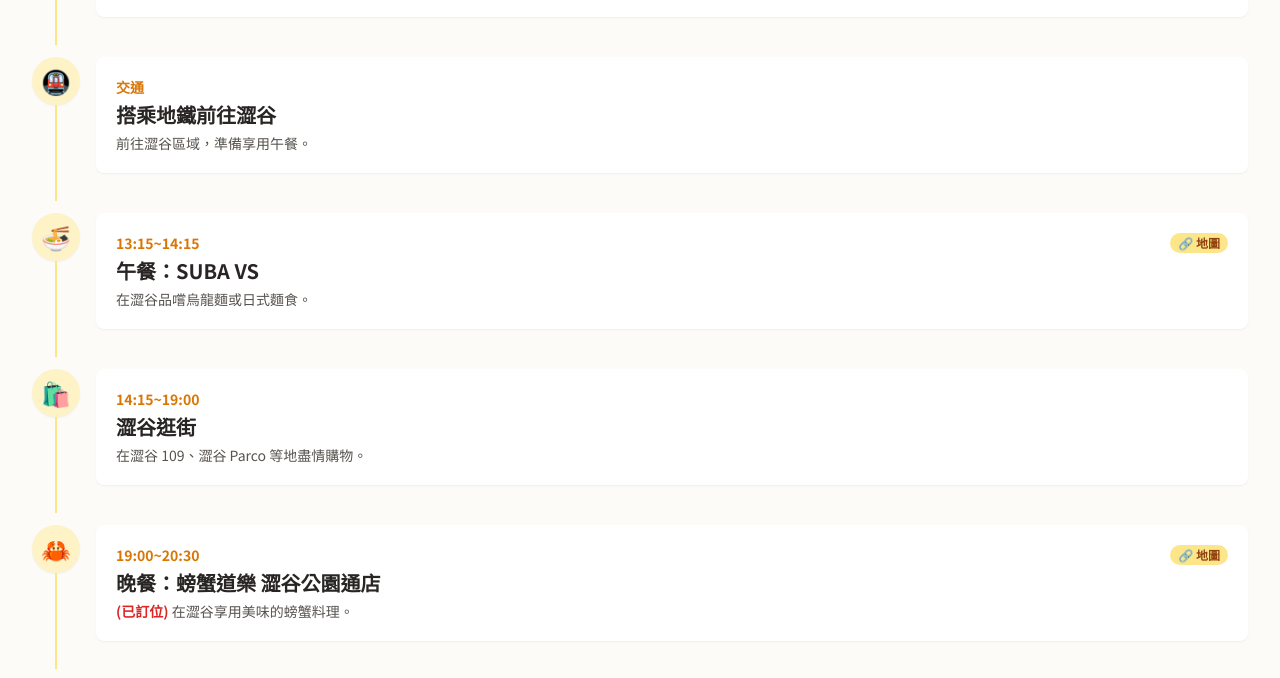
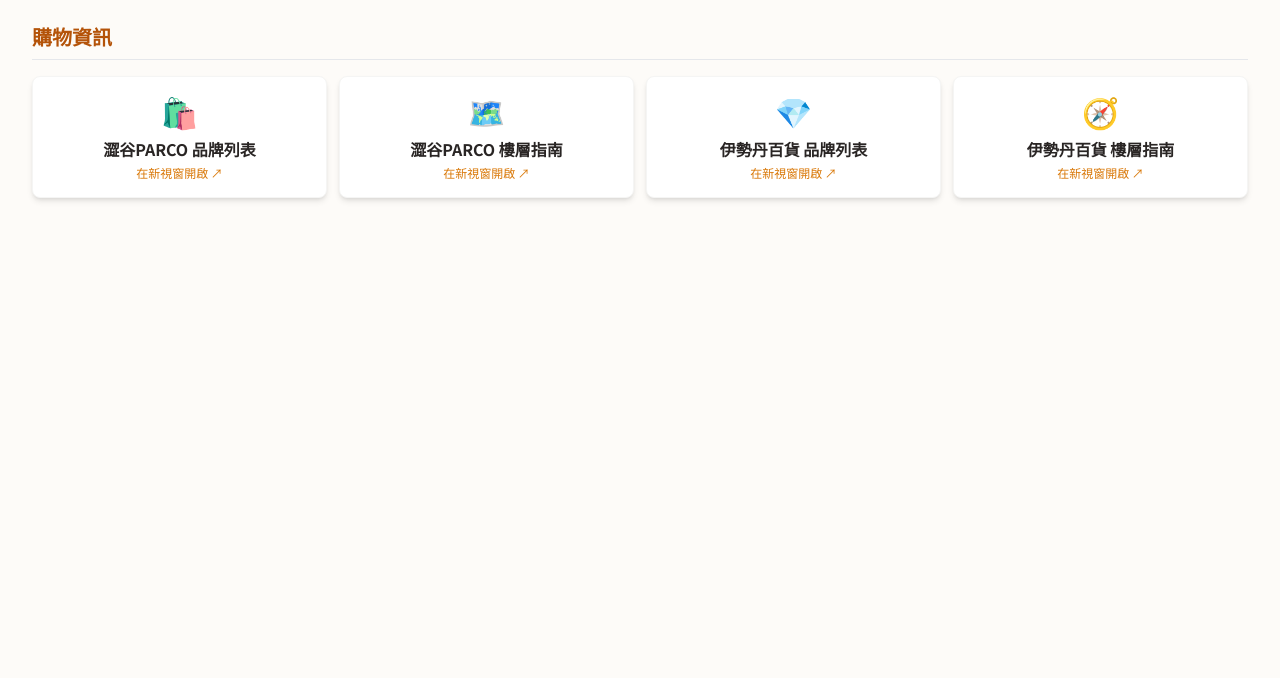
Before and after one commit to weichen1010/Tokyo, a plain HTML site: page index.html in a window 1280 px wide. Shown: the part 746-1424 px from the top of the page. After the commit the page ends 976 px from the top, so only its background shows below. Drawn offline with nearby package versions, Linux system fonts and the light colour scheme.

Commit message:
Change default tab from 'day8' to '實用連結'

```diff
--- a/index.html
+++ b/index.html
@@ -480,12 +480,12 @@
         });
 
         document.addEventListener('DOMContentLoaded', () => {
-            // 預設載入 Day 8
-            const defaultTab = document.querySelector('.nav-tab[data-tab="day8"]');
+            // 預設載入 實用連結
+            const defaultTab = document.querySelector('.nav-tab[data-tab="實用連結"]');
             if (defaultTab) {
                  navTabs.forEach(t => t.classList.remove('active'));
                  defaultTab.classList.add('active');
-                 renderTimeline('day8');
+                 renderTimeline('實用連結');
             } else {
                  // Fallback to links if day8 isn't found
                  renderLinks();
```
